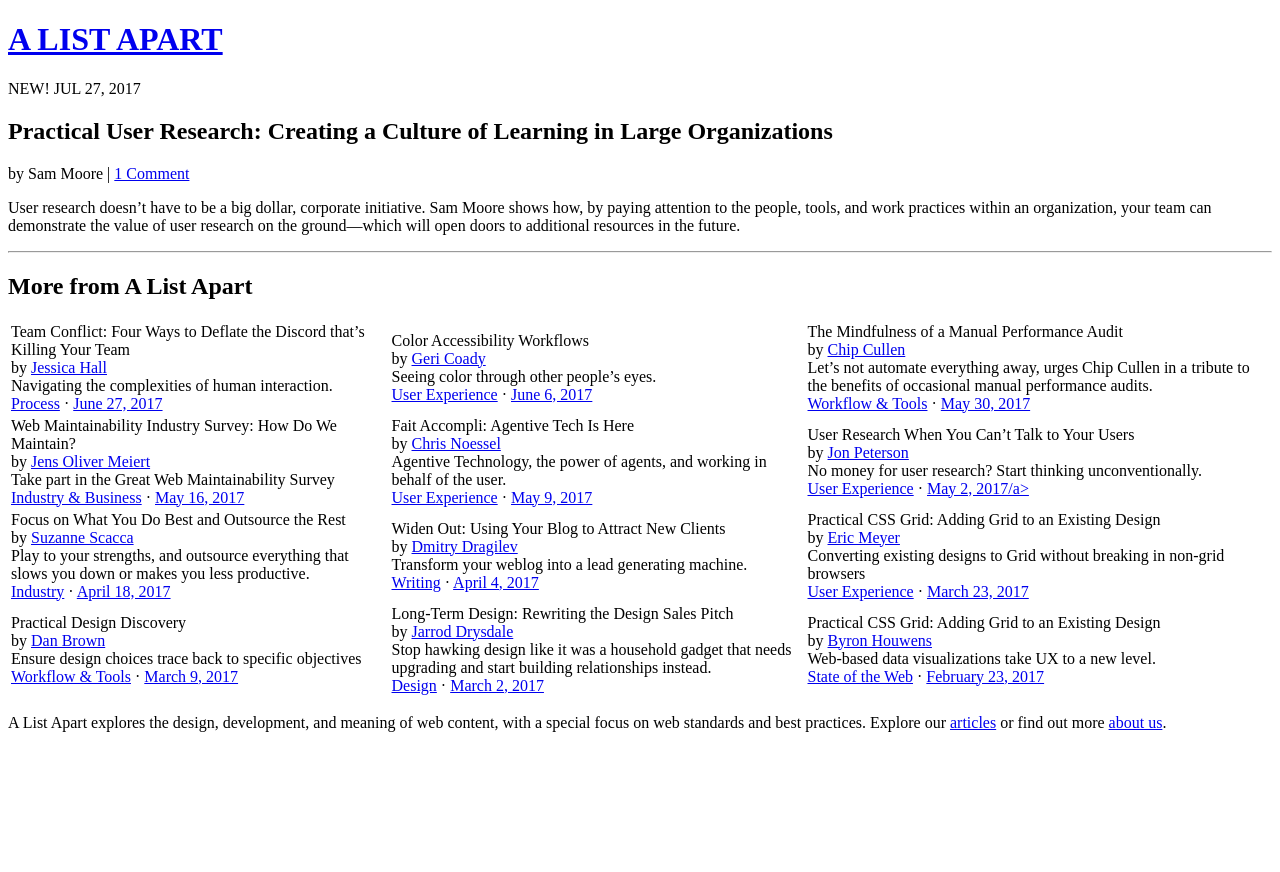
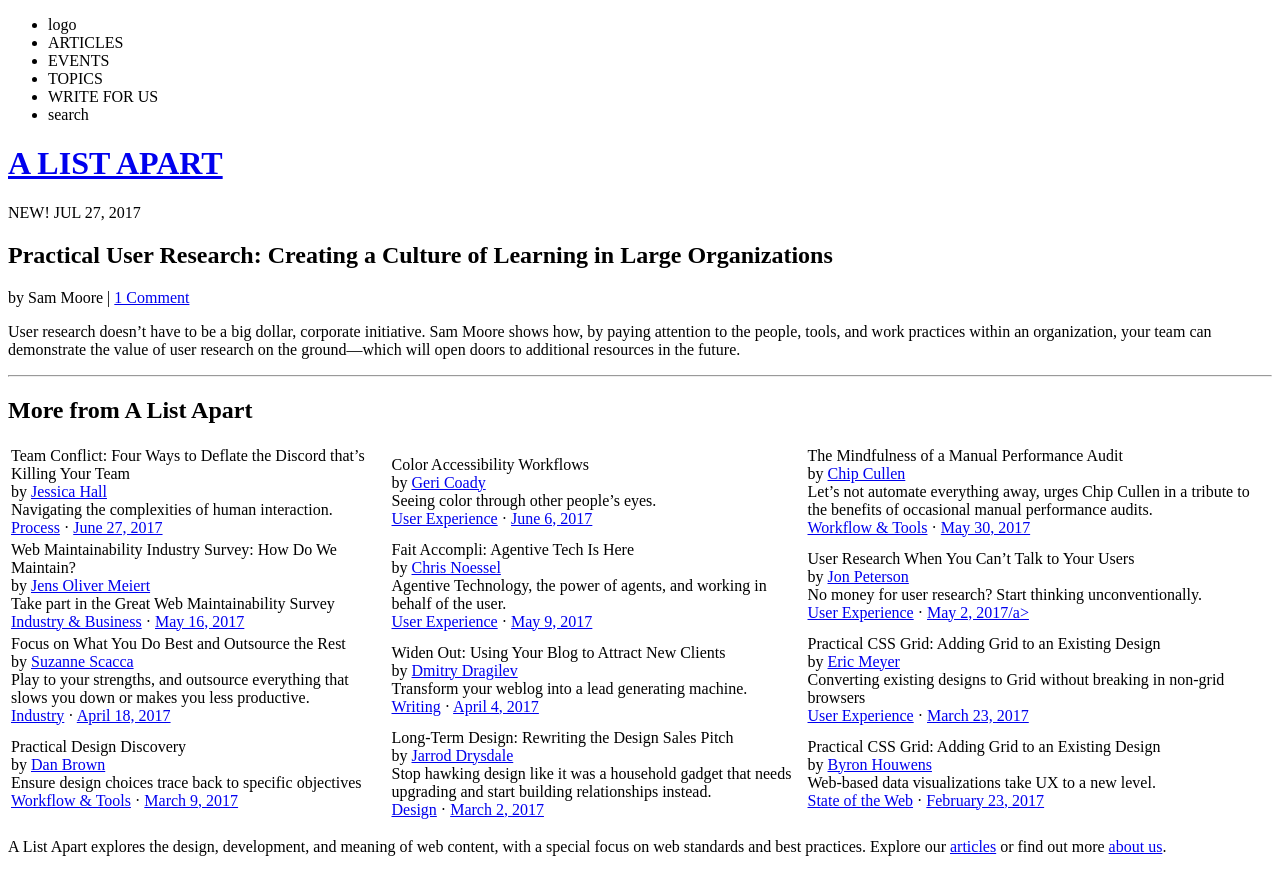
Before and after one commit to moneil868/html-layout, a plain HTML site: page index.html in a window 1280 px wide. Before the commit the page ends 800 px from the top, so only its background shows below. Drawn offline with Linux system fonts and the light colour scheme.

Commit message:
added top menu bar content

```diff
--- a/index.html
+++ b/index.html
@@ -5,6 +5,17 @@
     <title>A list Apart: For People Who Make Websites</title>
   </head>
   <body>
+    <nav class="top-menu">
+      <ul>
+        <li>logo</li>
+        <li>ARTICLES</li>
+        <li>EVENTS</li>
+        <li>TOPICS</li>
+        <li>WRITE FOR US</li>
+        <li>search</li>
+
+      </ul>
+    </nav>
     <header>
       <h1><a href="#">A LIST APART</a></h1>
     </header>
```
